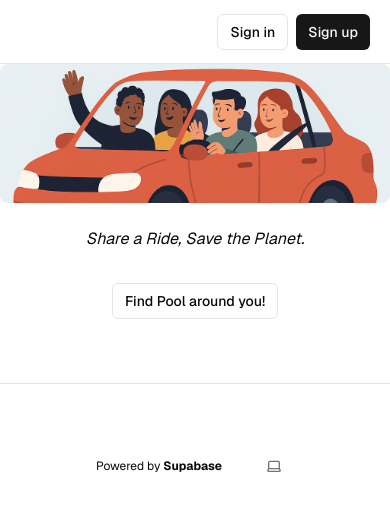
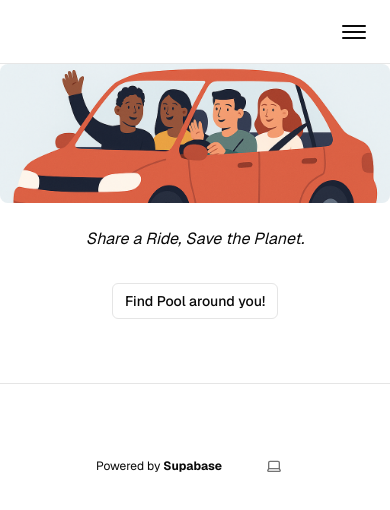
Before and after one commit to ArnavChoudhary9/carpool, a Next.js app: page / in a window 390 px wide. Shown: the top 510 px of the page. Built offline with nearby package versions, Linux system fonts and the light colour scheme; no server answers.

Commit message:
Made mobile friendly

```diff
--- a/app/layout.tsx
+++ b/app/layout.tsx
@@ -1,7 +1,9 @@
 import { EnvVarWarning } from "@/components/env-var-warning";
 import HeaderAuth from "@/components/header-auth";
 import { ThemeSwitcher } from "@/components/theme-switcher";
+import { createClient } from "@/utils/supabase/server";
 import { hasEnvVars } from "@/utils/supabase/check-env-vars";
+import { getUserAndProfile } from "@/utils/supabase/user-and-profile";
 import { Geist } from "next/font/google";
 import { ThemeProvider } from "next-themes";
 import Link from "next/link";
@@ -22,11 +24,19 @@ const geistSans = Geist({
   subsets: ["latin"],
 });
 
-export default function RootLayout({
+export default async function RootLayout({
   children,
 }: Readonly<{
   children: React.ReactNode;
 }>) {
+  let user = null;
+  let profileData = null;
+  if (hasEnvVars) {
+    const result = await getUserAndProfile();
+    user = result.user;
+    profileData = result.profileData;
+  }
+
   return (
     <html lang="en" className={geistSans.className} suppressHydrationWarning>
       <body className="bg-background text-foreground">
@@ -43,7 +53,7 @@ export default function RootLayout({
                   <div className="flex gap-5 items-center font-semibold">
                     <Link href={"/"}>{process.env.NEXT_PUBLIC_APP_NAME}</Link>
                   </div>
-                  {!hasEnvVars ? <EnvVarWarning /> : <HeaderAuth />}
+                  {!hasEnvVars ? <EnvVarWarning /> : <HeaderAuth user={user} profileData={profileData} />}
                 </div>
               </nav>
 
--- a/components/header-auth.tsx
+++ b/components/header-auth.tsx
@@ -1,30 +1,108 @@
+'use client';
+
 import { signOutAction } from "@/app/actions";
 import { hasEnvVars } from "@/utils/supabase/check-env-vars";
 import Link from "next/link";
 import { Badge } from "./ui/badge";
 import { Button } from "./ui/button";
-import { createClient } from "@/utils/supabase/server";
+import { useState, useEffect } from "react";
+import { AnimatePresence, motion } from "framer-motion";
 
-export default async function AuthButton() {
-  const supabase = await createClient();
+function useIsMobile() {
+  const [isMobile, setIsMobile] = useState(false);
+  useEffect(() => {
+    const check = () => setIsMobile(window.innerWidth <= 640);
+    check();
+    window.addEventListener("resize", check);
+    return () => window.removeEventListener("resize", check);
+  }, []);
+  return isMobile;
+}
 
-  const {
-    data: { user },
-  } = await supabase.auth.getUser();
+export interface AuthButtonProps {
+  user: { email: string } | null;
+  profileData: { user_id: string; full_name: string } | null;
+}
 
-  let profileData: { user_id: string; full_name: string } | null = null;
-  if (user) {
-    const { data } = await supabase
-      .from("user_profiles")
-      .select("user_id, full_name")
-      .eq("user_id", user.id)
-      .single();
-    profileData = data;
-  }
+export default function AuthButton({ user, profileData }: AuthButtonProps) {
+  const isMobile = useIsMobile();
+  const [menuOpen, setMenuOpen] = useState(false);
+
+  // Menu icon animation
+  const MenuIcon = ({ open }: { open: boolean }) => (
+    <button
+      aria-label={open ? "Close menu" : "Open menu"}
+      className="relative w-8 h-8 flex flex-col justify-center items-center z-50"
+      onClick={() => setMenuOpen((v) => !v)}
+    >
+      <motion.span
+        animate={{ rotate: open ? 45 : 0, y: open ? 8 : 0 }}
+        className="block w-6 h-0.5 bg-foreground mb-1 rounded"
+      />
+      <motion.span
+        animate={{ opacity: open ? 0 : 1 }}
+        className="block w-6 h-0.5 bg-foreground mb-1 rounded"
+      />
+      <motion.span
+        animate={{ rotate: open ? -45 : 0, y: open ? -8 : 0 }}
+        className="block w-6 h-0.5 bg-foreground rounded"
+      />
+    </button>
+  );
+
+  // Overlay menu for mobile
+  const MobileMenu = () => (
+    <AnimatePresence>
+      {menuOpen && (
+        <motion.div
+          initial={{ opacity: 0 }}
+          animate={{ opacity: 1 }}
+          exit={{ opacity: 0 }}
+          className="fixed inset-0 bg-black/60 z-40 flex flex-col items-center justify-center"
+          onClick={() => setMenuOpen(false)}
+        >
+          <motion.div
+            initial={{ y: -40, opacity: 0 }}
+            animate={{ y: 0, opacity: 1 }}
+            exit={{ y: -40, opacity: 0 }}
+            className="bg-background rounded-lg shadow-lg p-6 flex flex-col gap-4 min-w-[70vw] max-w-xs"
+            onClick={e => e.stopPropagation()}
+          >
+            {user ? (
+              <>
+                <Button asChild size="sm" variant={"outline"}>
+                  <Link href="/user/profile" onClick={() => setMenuOpen(false)}>
+                    Hey, {profileData?.full_name ?? user.email}!
+                  </Link>
+                </Button>
+                <form action={signOutAction}>
+                  <Button type="submit" variant={"outline"}>
+                    Sign out
+                  </Button>
+                </form>
+              </>
+            ) : (
+              <>
+                <Button asChild size="sm" variant={"outline"}>
+                  <Link href="/sign-in" onClick={() => setMenuOpen(false)}>
+                    Sign in
+                  </Link>
+                </Button>
+                <Button asChild size="sm" variant={"default"}>
+                  <Link href="/sign-up" onClick={() => setMenuOpen(false)}>
+                    Sign up
+                  </Link>
+                </Button>
+              </>
+            )}
+          </motion.div>
+        </motion.div>
+      )}
+    </AnimatePresence>
+  );
 
   if (!hasEnvVars) {
     return (
-      <>
       <div className="flex gap-4 items-center">
         <div>
           <Badge
@@ -34,30 +112,20 @@ export default async function AuthButton() {
             Please update .env.local file with anon key and url
           </Badge>
         </div>
-          <div className="flex gap-2">
-            <Button
-              asChild
-              size="sm"
-              variant={"outline"}
-              disabled
-              className="opacity-75 cursor-none pointer-events-none"
-            >
-              <Link href="/sign-in">Sign in</Link>
-            </Button>
-            <Button
-              asChild
-              size="sm"
-              variant={"default"}
-              disabled
-              className="opacity-75 cursor-none pointer-events-none"
-            >
-              <Link href="/sign-up">Sign up</Link>
-            </Button>
       </div>
-        </div>
+    );
+  }
+
+  if (isMobile) {
+    return (
+      <>
+        <MenuIcon open={menuOpen} />
+        <MobileMenu />
       </>
     );
   }
+
+  // Desktop: show normal buttons
   return user ? (
     <div className="flex items-center gap-4">
       <Button asChild size="sm" variant={"outline"}>
--- /dev/null
+++ b/utils/supabase/user-and-profile.ts
@@ -0,0 +1,19 @@
+import { createClient } from "@/utils/supabase/server";
+
+export async function getUserAndProfile() {
+  const supabase = await createClient();
+  const { data: userData } = await supabase.auth.getUser();
+  const user = userData.user;
+  let profileData = null;
+  if (user) {
+    const { data } = await supabase
+      .from("user_profiles")
+      .select("user_id, full_name")
+      .eq("user_id", user.id)
+      .single();
+    profileData = data;
+  }
+  // Ensure user.email is always a string (not undefined)
+  const safeUser = user ? { email: user.email ?? "", ...user } : null;
+  return { user: safeUser, profileData };
+}
```
Lines whose indentation alone changed are shown as unchanged.
